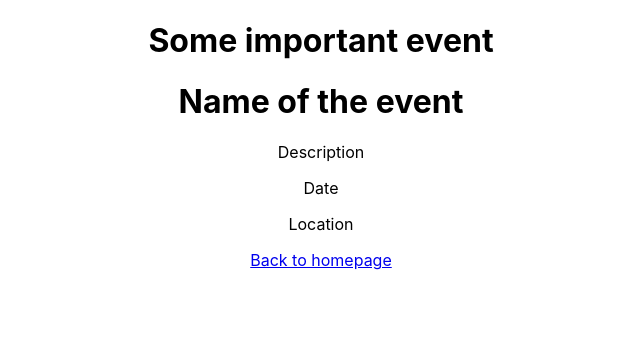
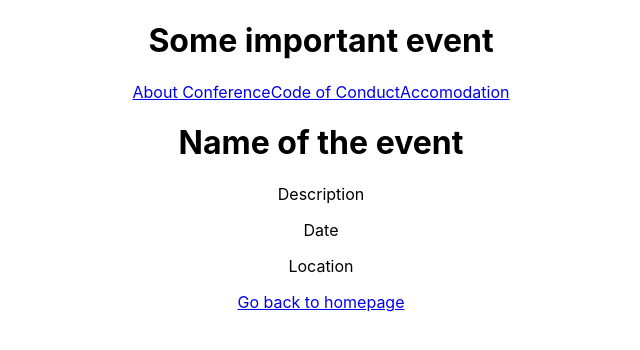
Before and after one commit to irakli12345/Responsive-React-Conference-App, a React (Create React App) app: page /about in a window 1280 px wide. Shown: the top 350 px of the page, without its empty margins (319-959 px from the left). Built offline with nearby package versions, Linux system fonts and the light colour scheme.

Commit message:
created a menu, placed it on the homepage instead of individual pages

```diff
--- a/src/App.js
+++ b/src/App.js
@@ -1,8 +1,6 @@
 import { useState } from "react";
 import { BrowserRouter as Router, Route } from "react-router-dom";
-import About from "./components/About";
-import CodeOfConduct from "./components/CodeOfConduct";
-import Accomodation from "./components/Accomodation";
+import Menu from "./components/Menu";
 import "./App.css";
 
 function App() {
@@ -11,9 +9,7 @@ function App() {
       {" "}
       <div className="App">
         <h1>Some important event</h1>
-        <Route path="/about" component={About} />
-        <Route path="/codeofconduct" component={CodeOfConduct} />
-        <Route path="/accomodation" component={Accomodation} />
+        <Menu></Menu>
       </div>
     </Router>
   );
--- a/src/components/About.js
+++ b/src/components/About.js
@@ -1,3 +1,5 @@
+import { Link } from "react-router-dom";
+
 function About() {
   return (
     <div>
@@ -5,7 +7,7 @@ function About() {
       <p>Description</p>
       <p>Date</p>
       <p>Location</p>
-      <a href="/">Back to homepage</a>
+      <Link to="/">Go back to homepage </Link>
     </div>
   );
 }
--- a/src/components/Accomodation.js
+++ b/src/components/Accomodation.js
@@ -1,9 +1,11 @@
+import { Link } from "react-router-dom";
+
 function Accomodation() {
   return (
     <div>
       <h1>Food options</h1>
       <h1>Hotel options</h1>
-      <a href="/">Back to homepage</a>
+      <Link to="/">Go back to homepage </Link>
     </div>
   );
 }
--- a/src/components/CodeOfConduct.js
+++ b/src/components/CodeOfConduct.js
@@ -1,8 +1,10 @@
+import { Link } from "react-router-dom";
+
 function CodeOfConduct() {
   return (
     <div>
       <h2>Bunch of rules. 1. 2.</h2>
-      <a href="/">Back to homepage</a>
+      <Link to="/">Go back to homepage </Link>
     </div>
   );
 }
--- /dev/null
+++ b/src/components/Menu.js
@@ -0,0 +1,23 @@
+import { BrowserRouter as Router, Route, Link } from "react-router-dom";
+import About from "./About";
+import CodeOfConduct from "./CodeOfConduct";
+import Accomodation from "./Accomodation";
+
+function Menu() {
+  return (
+    <Router>
+      {" "}
+      <div>
+        <Link to="/about">About Conference</Link>
+        <Link to="/codeofconduct">Code of Conduct</Link>
+        <Link to="/accomodation">Accomodation</Link>
+
+        <Route path="/about" component={About} />
+        <Route path="/codeofconduct" component={CodeOfConduct} />
+        <Route path="/accomodation" component={Accomodation} />
+      </div>
+    </Router>
+  );
+}
+
+export default Menu;
```
